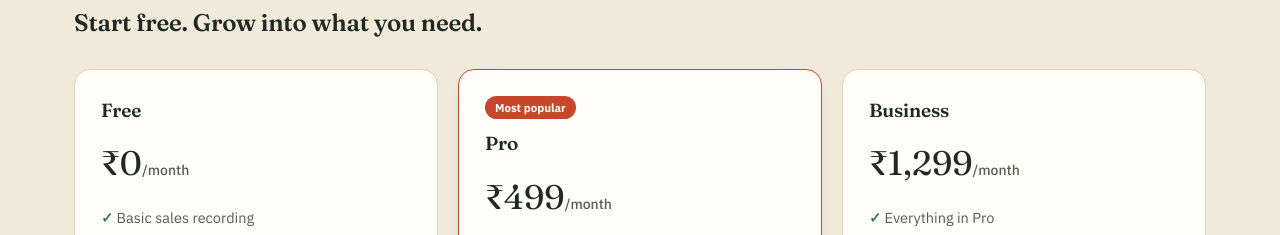
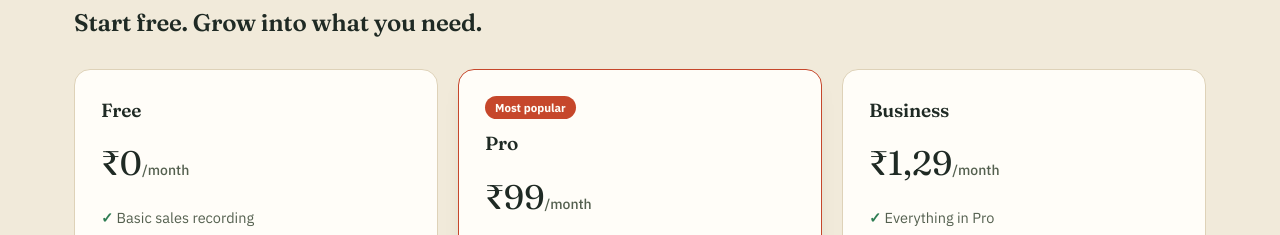
Before and after one commit to Yashyym23/VYAPAAR-AI, a plain HTML site: page index.html in a window 1280 px wide. Shown: the part 3060-3295 px from the top of the page. Drawn offline with Linux system fonts and the light colour scheme.

Commit message:
Update index.html

```diff
--- a/index.html
+++ b/index.html
@@ -2640,8 +2640,8 @@ async function removePref(i){
 /* ---------------------------------------------------------------------- PRICING (shared: landing + settings) */
 const PRICING_PLANS = [
   {name:'Free', price:'₹0', period:'/month', features:['Basic sales recording','Basic inventory','Limited AI commands per day','1 user'], cta:'Start Free'},
-  {name:'Pro', price:'₹499', period:'/month', popular:true, features:['Unlimited AI &amp; voice commands','Udhaar management','Supplier management','Full reports &amp; insights','WhatsApp reminders'], cta:'Start Pro trial'},
-  {name:'Business', price:'₹1,299', period:'/month', features:['Everything in Pro','Advanced analytics','Staff accounts &amp; roles','Priority support','Advanced integrations'], cta:'Talk to sales'}
+  {name:'Pro', price:'₹99', period:'/month', popular:true, features:['Unlimited AI &amp; voice commands','Udhaar management','Supplier management','Full reports &amp; insights','WhatsApp reminders'], cta:'Start Pro trial'},
+  {name:'Business', price:'₹1,29', period:'/month', features:['Everything in Pro','Advanced analytics','Staff accounts &amp; roles','Priority support','Advanced integrations'], cta:'Talk to sales'}
 ];
 function renderPricingCards(hostId, inApp){
   const host = document.getElementById(hostId);
```
